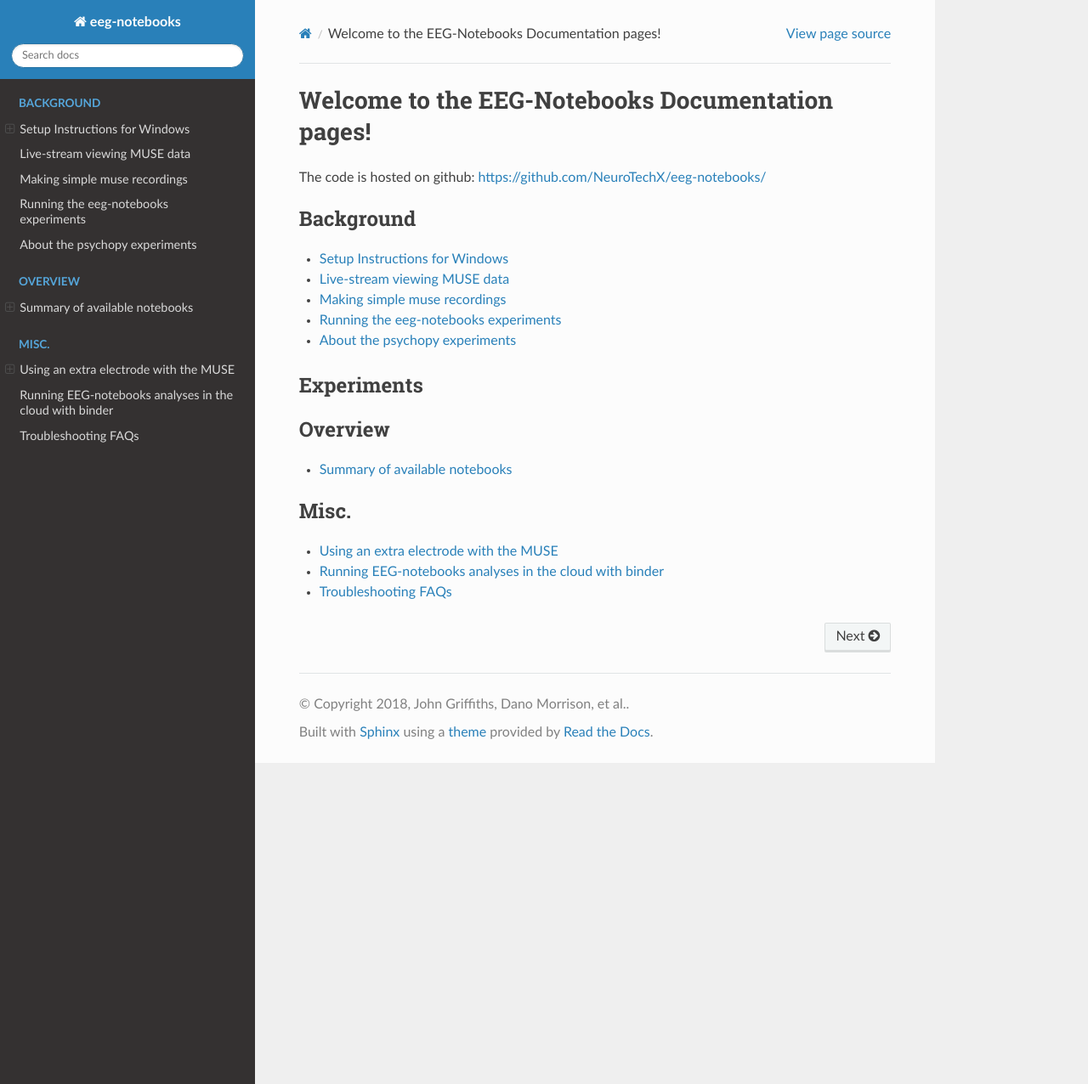
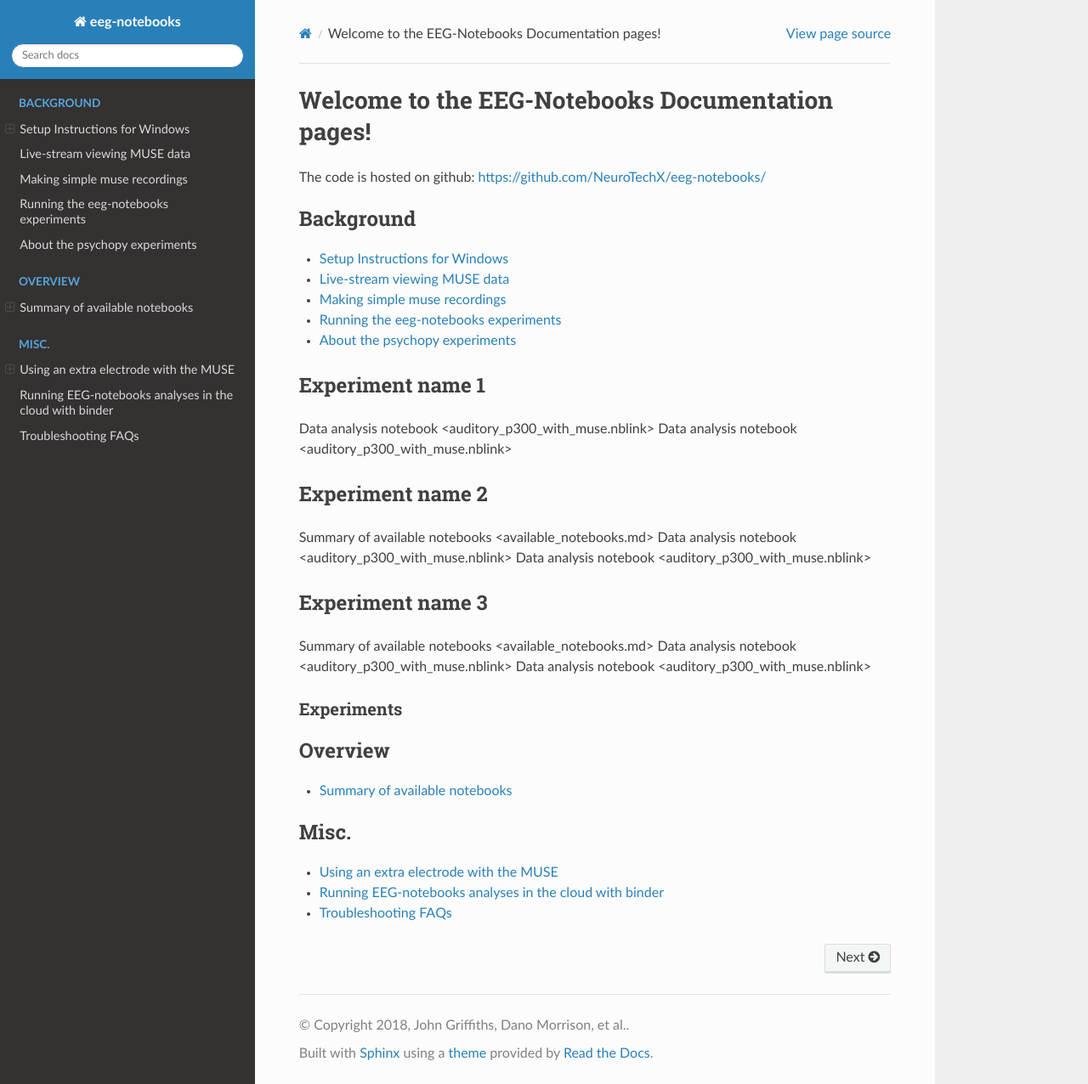
Before and after one commit to NeuroTechX/eeg-notebooks_v0.1, a Sphinx documentation site: the page built from doc/index.rst, in a window 1280 px wide and 1276 px high. Shown: the whole window at 85% size. Built offline with Sphinx 7.4.7 and the Read the Docs theme 2.0.0, drawn with Linux system fonts in a browser that asks for light colours; pages that are not in the unit, such as notebooks, are missing from menus.

Commit message:
Update index.rst

```diff
--- a/doc/index.rst
+++ b/doc/index.rst
@@ -16,17 +16,39 @@ The code is hosted on github: https://github.com/NeuroTechX/eeg-notebooks/
     About the psychopy experiments <psychopy_experiments.md>
 
 
-
-Experiments
-===========================================================================
-
-
 .. toctree::
     :caption: Experiments
     :maxdepth: 2
 
-    A test toctree <p300_toctree_test.rst>
 
+
+Experiment name 1
+-----------------------------------------------------------------------------
+
+Data analysis notebook <auditory_p300_with_muse.nblink>
+Data analysis notebook <auditory_p300_with_muse.nblink>
+
+
+Experiment name 2
+-----------------------------------------------------------------------------
+
+Summary of available notebooks <available_notebooks.md>
+Data analysis notebook <auditory_p300_with_muse.nblink>
+Data analysis notebook <auditory_p300_with_muse.nblink>
+
+
+Experiment name 3
+-----------------------------------------------------------------------------
+
+Summary of available notebooks <available_notebooks.md>
+Data analysis notebook <auditory_p300_with_muse.nblink>
+Data analysis notebook <auditory_p300_with_muse.nblink>
+
+
+
+
+Experiments
+===========================================================================
 
 .. toctree::
     :caption: Overview
```
